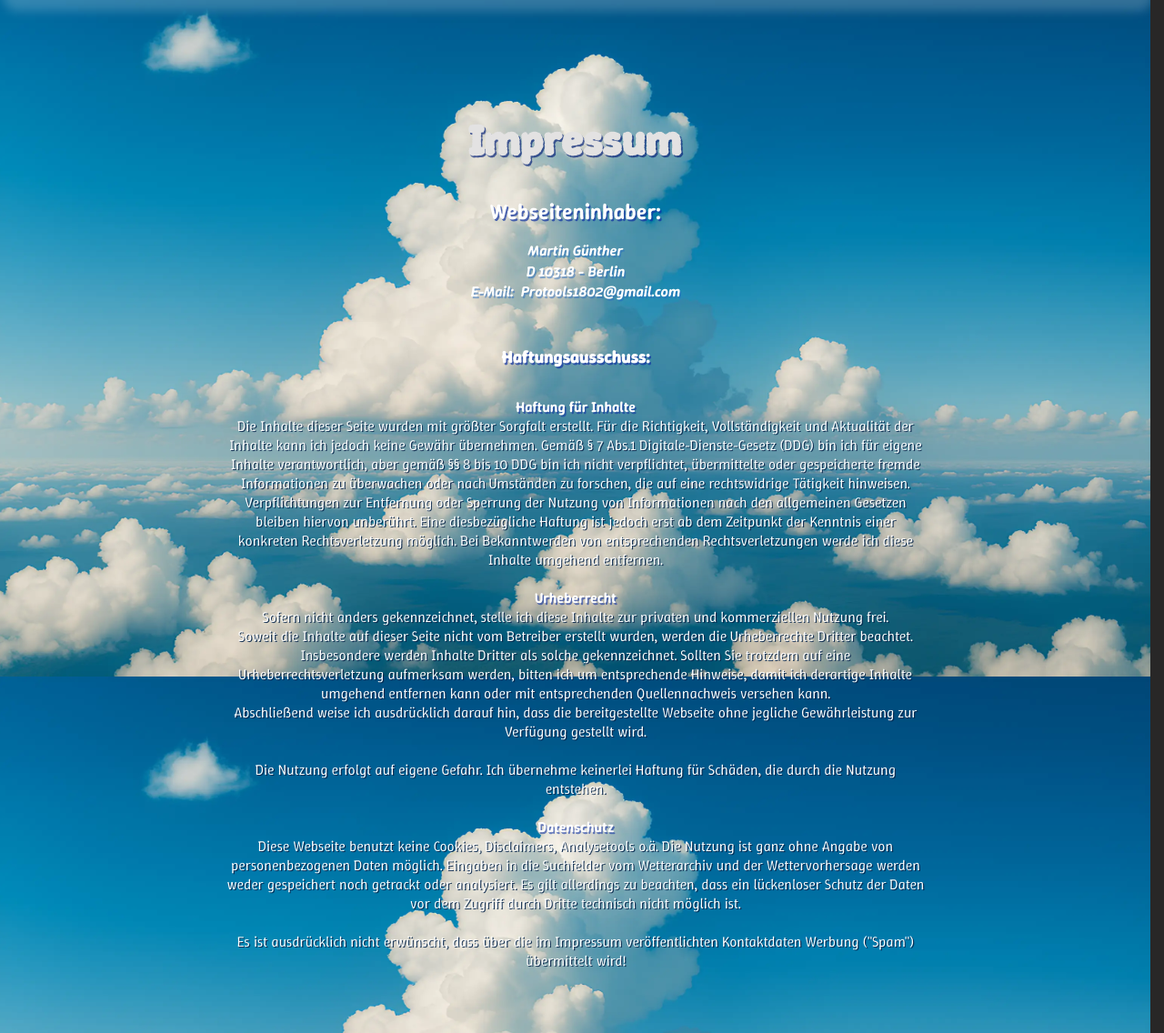
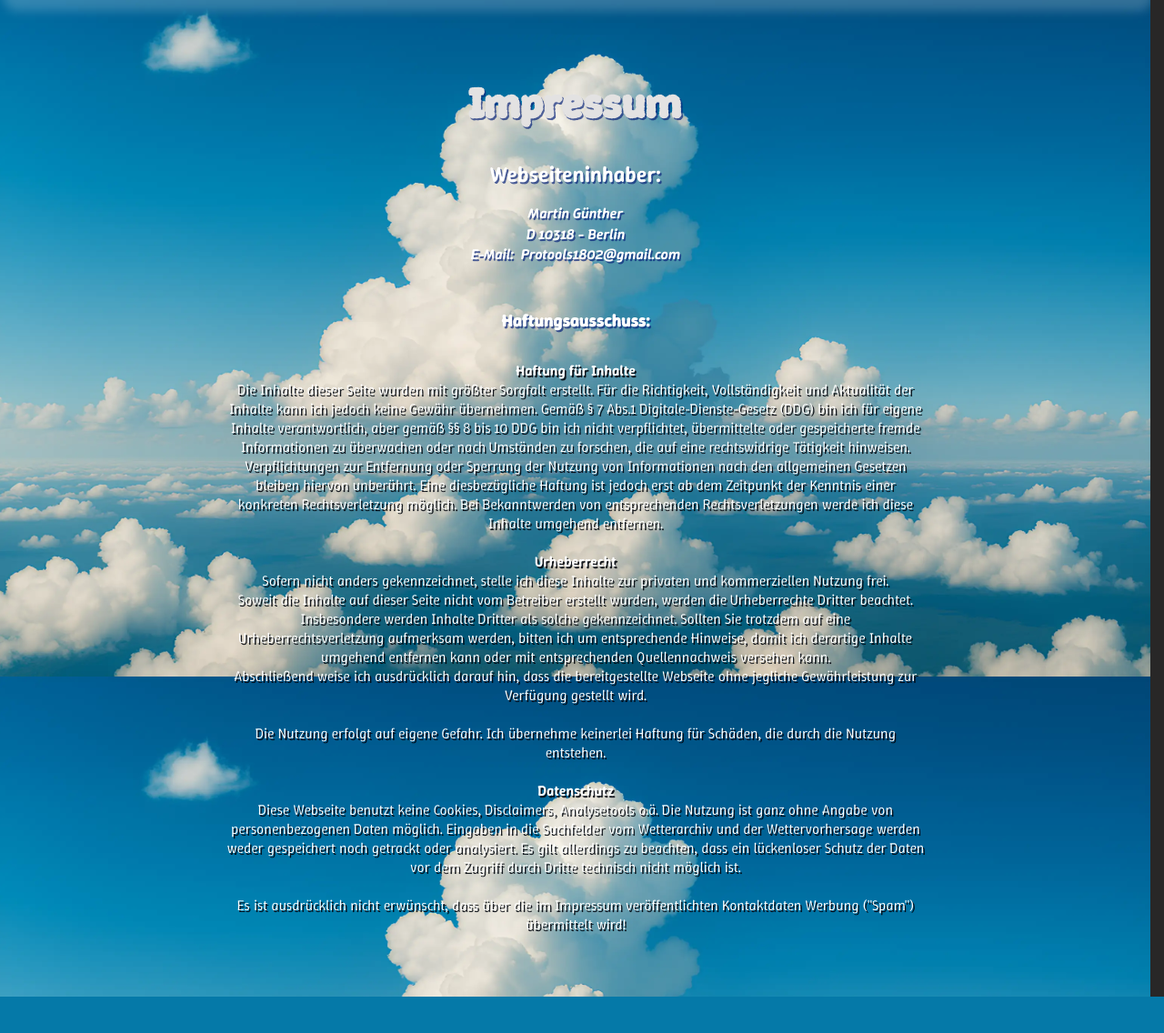
Before and after one commit to MGuenther-build/WetterApp, a Flask app: page /Impressum in a window 1280 px wide. Shown: the part 56-1192 px from the top of the page at 91% size. After the commit the page ends 1152 px from the top, so only its background shows below. Run offline with Flask 3, Linux system fonts and the light colour scheme; data that the repository does not hold is empty.

Commit message:
Style angepasst

```diff
--- a/static/Styles.css
+++ b/static/Styles.css
@@ -71,13 +71,6 @@
   padding-bottom: 0.25rem;
 }
 
-.banner-impressum {
-  color: rgba(248, 248, 248, 0.9);
-  text-shadow: 0.25rem 0.5rem 0.75rem rgba(7, 38, 86, 0.9);
-  font-size: 4.0rem;
-  padding-bottom: 0.2rem;
-}
-
 
 
 .main-wrapper-subsites {
@@ -103,7 +96,7 @@
   width: 60vw;
   font-weight: 600;
   font-style: normal;
-  padding-top: 2rem;
+  padding-top: 3rem;
   margin-bottom: 2rem;
   box-sizing: border-box;
   text-align: center;
@@ -763,7 +756,7 @@
   color: white;
   font-weight: 600;
   font-style: normal;
-  text-shadow: 0.1rem 0.1rem rgba(15, 50, 163, 0.7);
+  text-shadow: 0.1rem 0.1rem rgba(9, 36, 123, 0.7);
 }
 .impressum-text3 {
   margin-bottom: 6vh;
@@ -773,7 +766,7 @@
   font-weight: 600;
   font-style: italic;
   font-size: 1.0rem;
-  text-shadow: 0.1rem 0.1rem rgba(37, 107, 193, 0.5);
+  text-shadow: 0.1rem 0.1rem rgba(9, 36, 123, 0.7);
 }
 .impressum-text4 {
   margin-bottom: 4vh;
@@ -784,7 +777,7 @@
   font-size: 1.2rem;
 }
 .impressum-text4-sub {
-  text-shadow: 0.1rem 0.1rem rgba(15, 50, 163, 0.7);
+  text-shadow: 0.1rem 0.1rem rgba(9, 36, 123, 0.7);
 }
 .impressum-textMain {
   text-align: center;
@@ -792,12 +785,12 @@
   font-weight: 300;
   font-style: normal;
   font-size: 1.0rem;
-  text-shadow: 0.075rem 0.075rem rgba(8, 38, 74, 0.9);
+  text-shadow: 0.1rem 0.1rem rgba(1, 6, 13, 0.9);
 }
 .impressum-textMain-Fett {
   font-weight: 600;
   font-style: normal;
-  text-shadow: 0.1rem 0.1rem rgba(15, 50, 163, 0.6);
+  text-shadow: 0.1rem 0.1rem rgba(1, 6, 13, 0.9);
 }
 
 
```
